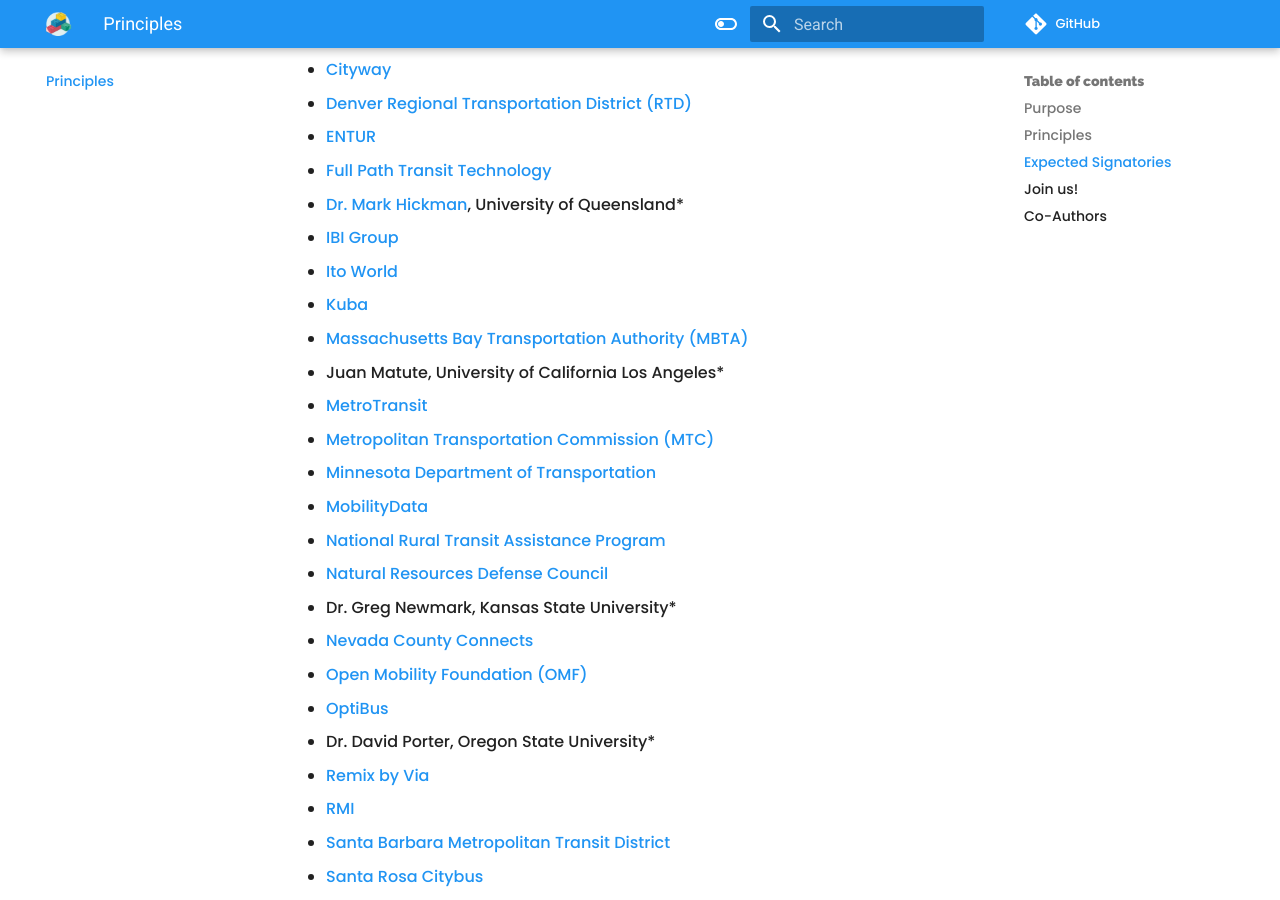
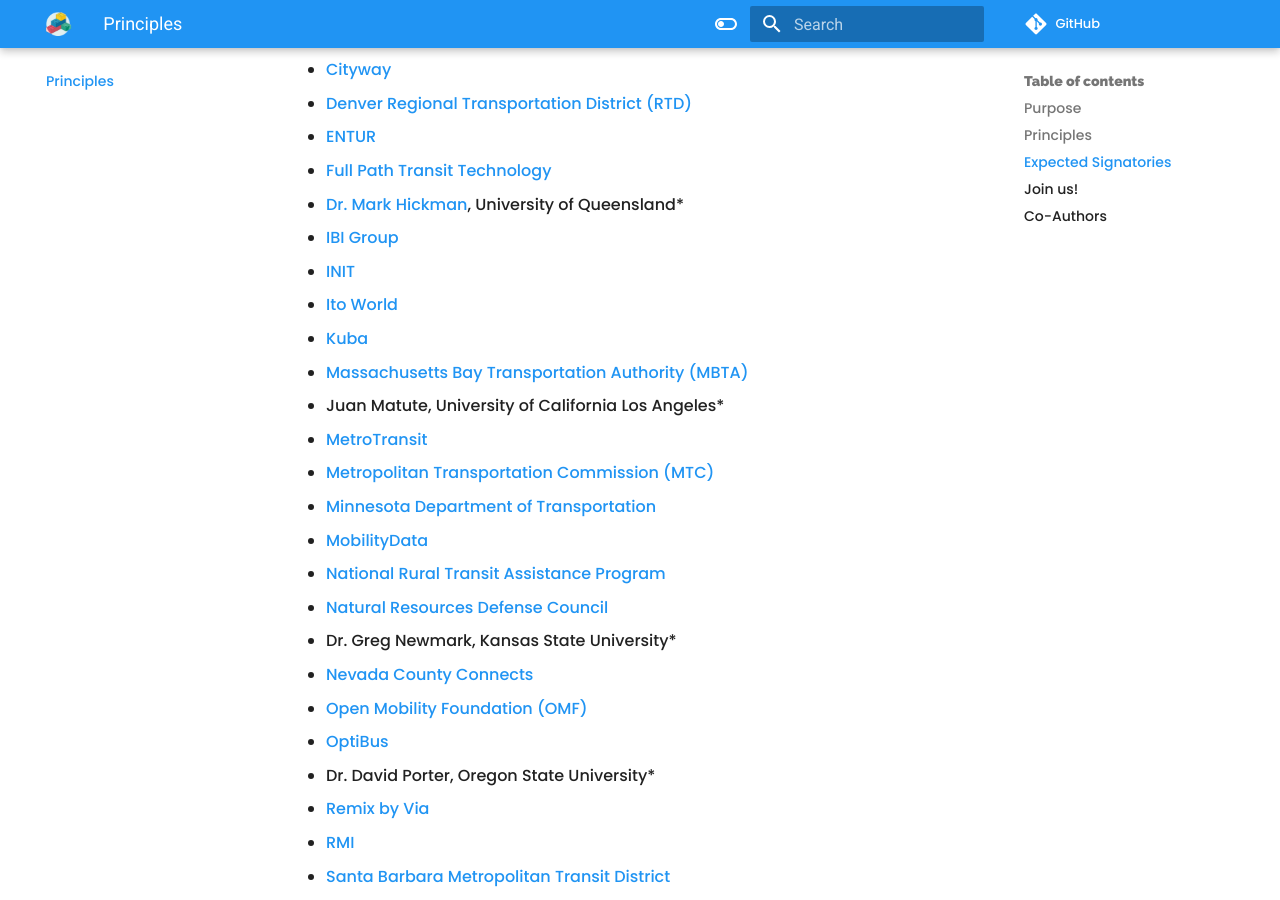
Before and after one commit to interoperable-mobility/principles, an MkDocs documentation site: the page built from docs/index.md, in a window 1280 px wide and 900 px high, scrolled down 2345 px. Built offline with MkDocs 1.6.1 and Material for MkDocs 9.7.7, drawn with Linux system fonts in a browser that asks for light colours; nearby versions of some CDN libraries; comment, search, counter and statistics services are not loaded.

Commit message:
add INIT as co-signer
Per email from Matthias 10/26/2021

```diff
--- a/docs/index.md
+++ b/docs/index.md
@@ -49,6 +49,7 @@
 - [Full Path Transit Technology](http://fullpath.io)
 - [Dr. Mark Hickman](https://researchers.uq.edu.au/researcher/2972), University of Queensland*
 - [IBI Group](https://www.ibigroup.com)
+- [INIT](https://www.initse.com)
 - [Ito World](https://www.itoworld.com/)
 - [Kuba](https://www.kubapay.com/)
 - [Massachusetts Bay Transportation Authority (MBTA)](https://www.mbta.com/)
```
